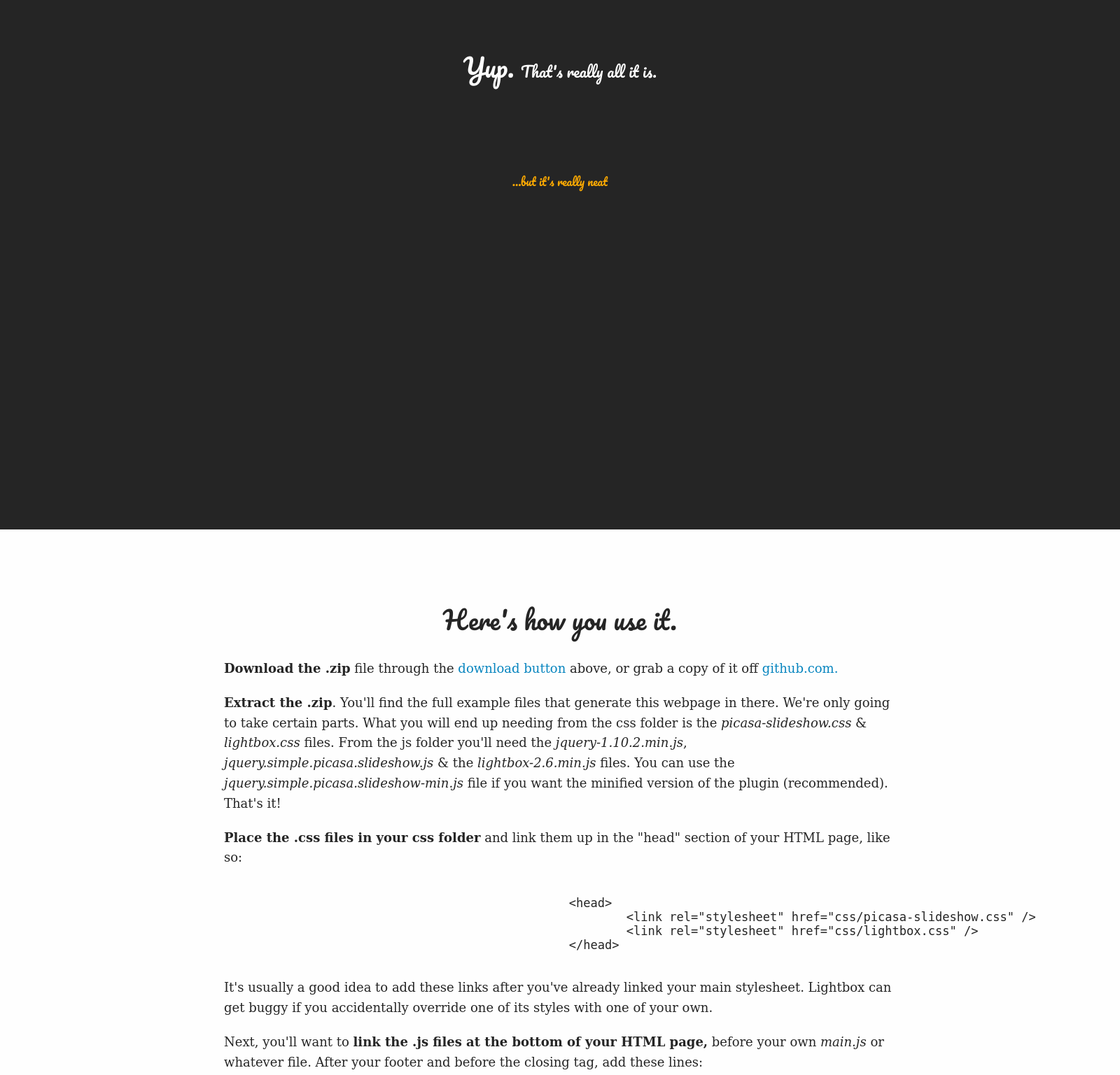
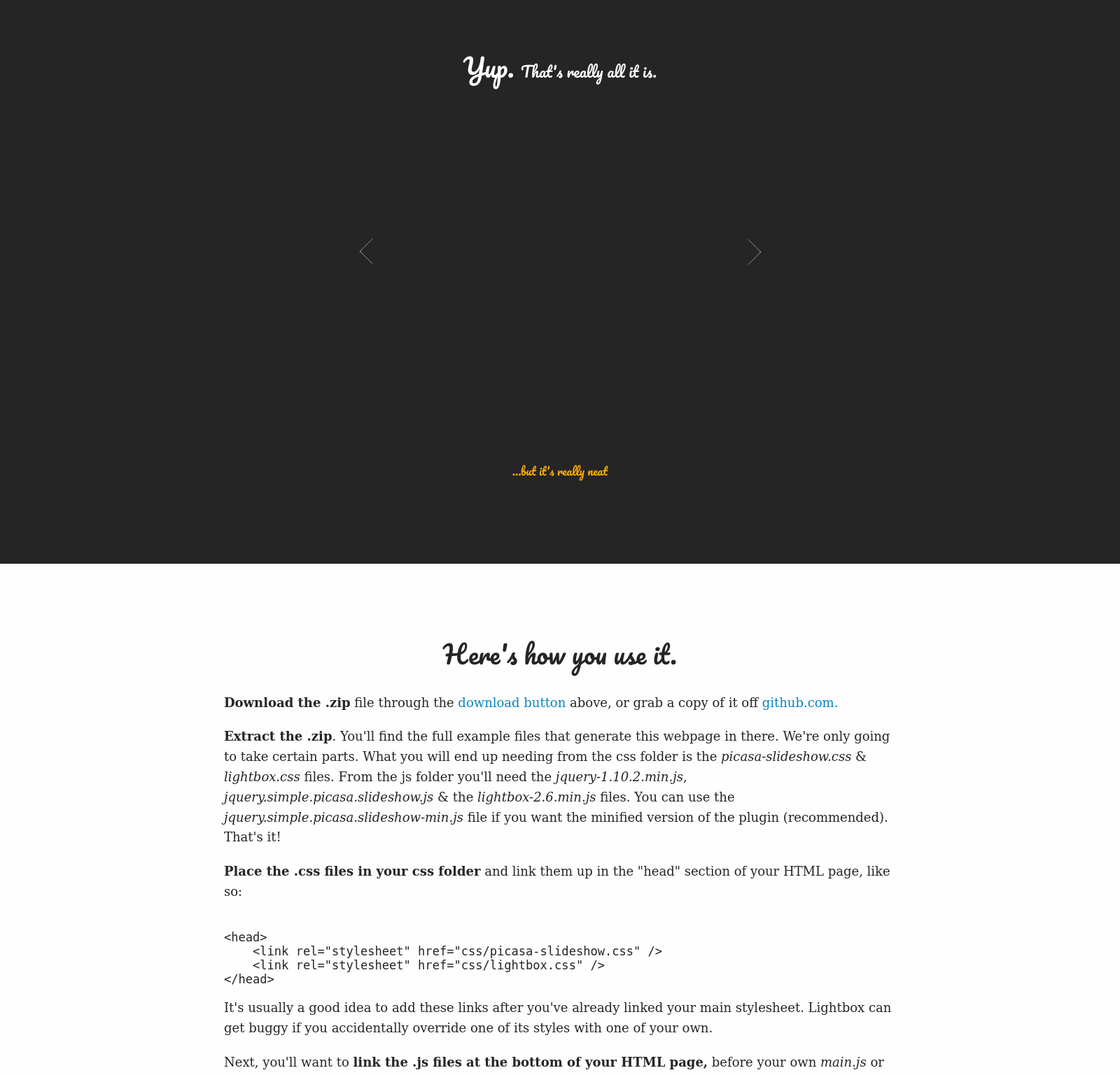
Before and after one commit to adamgedney/simplepicasaslideshow.com, a PHP site: page /index.html in a window 1600 px wide; the page is wider, and only the part inside the window is pictured. Shown: the part 863-2400 px from the top of that part at 70% size. Run offline with PHP 8.4, Linux system fonts and the light colour scheme.

Commit message:
fixed gallery div height bug. Styled xmp tag for code examples. Looks great locally We'll see what happens when I push it up.

```diff
--- a/css/main.css
+++ b/css/main.css
@@ -84,6 +84,8 @@ a:hover {
   opacity: .6; }
 
 xmp {
+  overflow: scroll;
+  text-align: left;
   color: #252525;
   font-size: 2.1em; }
 
@@ -179,8 +181,6 @@ img {
     padding: 108px 0 36px; }
   .instructions p {
     color: #252525; }
-  .instructions xmp {
-    max-width: 600px; }
 
 .page-inner {
   max-width: 960px;
--- a/css/main.scss
+++ b/css/main.scss
@@ -118,6 +118,9 @@ a:hover{
 }
 
 xmp{
+	// display: block;
+	overflow: scroll;
+	text-align: left;
 	color: $dark-grey;
 	font-size: 2.1em;
 }
@@ -246,11 +249,6 @@ img{
 	p{
 		color: $dark-grey;
 	}
-
-	xmp{
-		max-width: 600px;
-		// margin-left: -250px;
-	}
 }
 
 .page-inner{
--- a/css/picasa-slideshow.css
+++ b/css/picasa-slideshow.css
@@ -12,6 +12,7 @@
 .picasa-wrapper{
 	position: relative;
 	width: 620px;
+	height: 450px;
 	margin: 0 auto;
 	overflow: hidden;
 	padding: 18px;
```
Also changed, not shown: index.html (indentation only).
